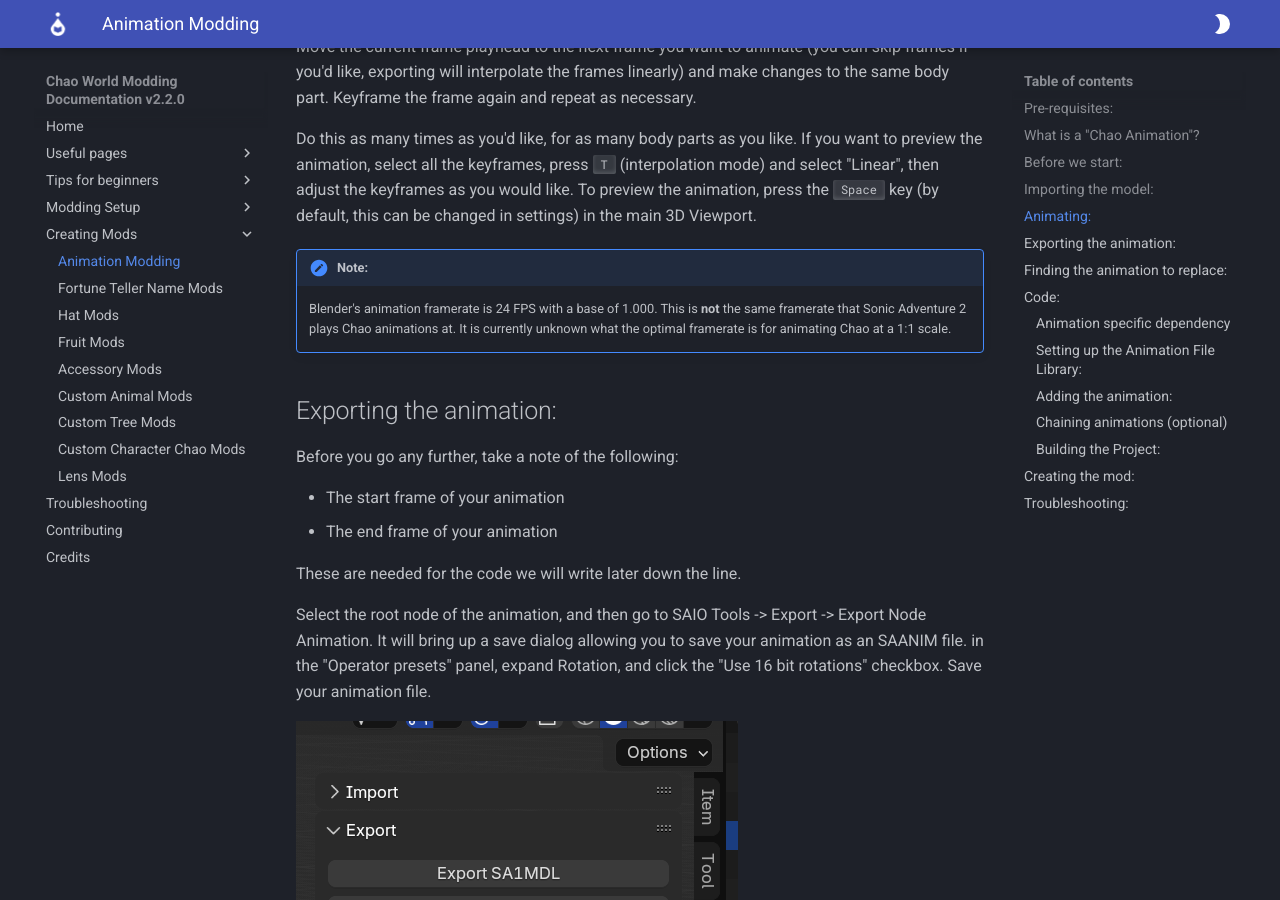
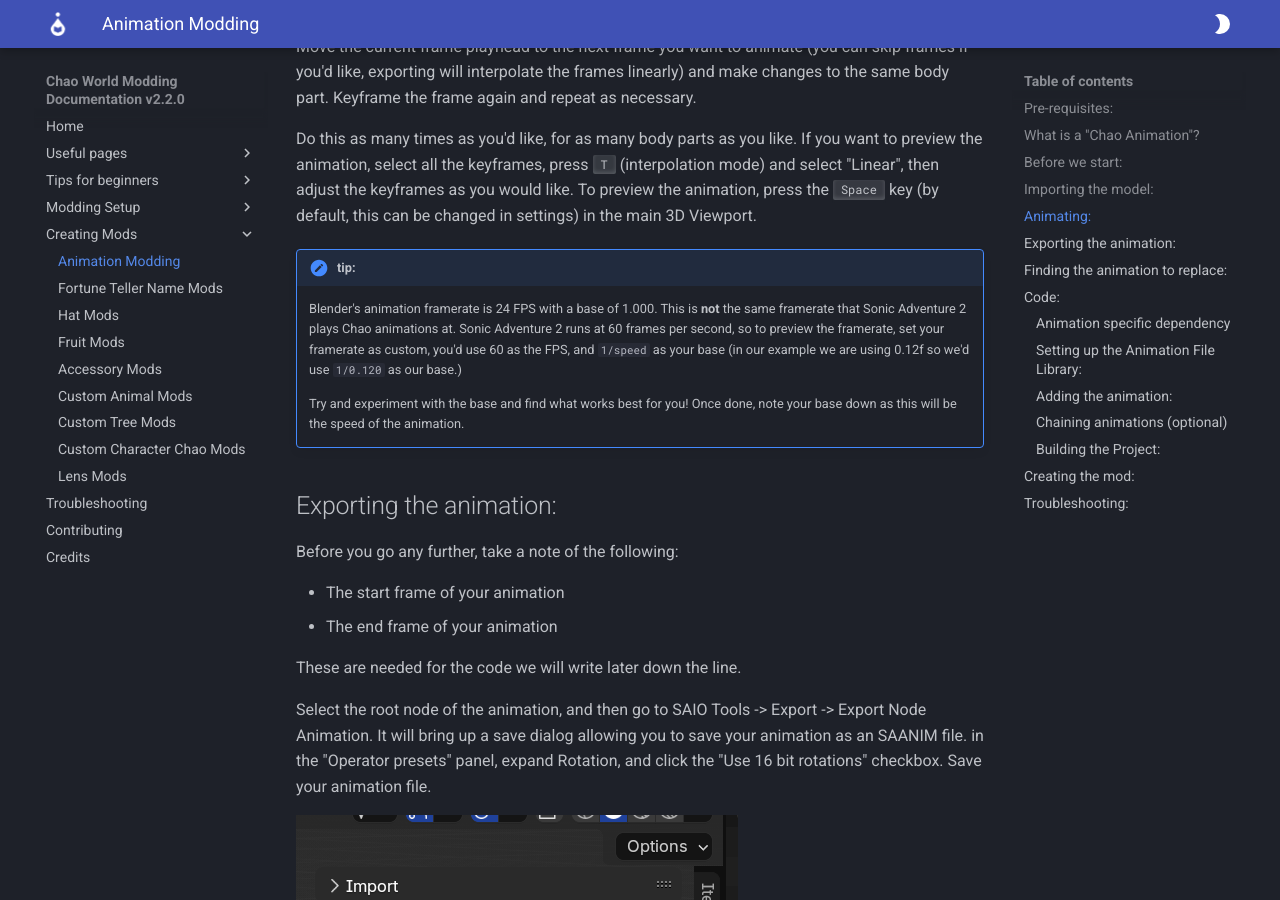
Before and after one commit to NostalgiaNinja/ChaoModding_Docs, an MkDocs documentation site: the page built from docs/AnimModding.md, in a window 1280 px wide and 900 px high, scrolled down 4296 px. Built offline with MkDocs 1.6.1 and Material for MkDocs 9.7.7, drawn with Linux system fonts in a browser that asks for light colours; some of the changed text lies outside the part shown.

Commit message:
Cleanup of anim modding and dev setup

```diff
--- a/docs/AnimModding.md
+++ b/docs/AnimModding.md
@@ -62,9 +62,10 @@ Move the current frame playhead to the next frame you want to animate (you can s
 
 Do this as many times as you'd like, for as many body parts as you like.  If you want to preview the animation, select all the keyframes, press ++t++ (interpolation mode) and select "Linear", then adjust the keyframes as you would like. To preview the animation, press the ++spc++ key (by default, this can be changed in settings) in the main 3D Viewport.
 
-!!! note "Note:"
-    Blender's animation framerate is 24 FPS with a base of 1.000. This is **not** the same framerate that Sonic Adventure 2 plays Chao animations at.  It is currently unknown what the optimal framerate is for animating Chao at a 1:1 scale.
+!!! note "tip:"
+    Blender's animation framerate is 24 FPS with a base of 1.000. This is **not** the same framerate that Sonic Adventure 2 plays Chao animations at.  Sonic Adventure 2 runs at 60 frames per second, so to preview the framerate, set your framerate as custom, you'd use 60 as the FPS, and `1/speed` as your base (in our example we are using 0.12f so we'd use `1/0.120` as our base.)
 
+    Try and experiment with the base and find what works best for you! Once done, note your base down as this will be the speed of the animation.
 ## Exporting the animation:
 
 Before you go any further, take a note of the following:
@@ -176,7 +177,7 @@ Let's break it down:
 
 `EndFrame` - The End Frame of the animation. This will be the final frame in your timeline.
 
-`Speed` - The playback speed of the animation. Not much is known about this, but 0.12f is a recommended value for this.
+`Speed` - The playback speed of the animation. We use 0.12f as an example, but the formula for speed is `fps * speed`. Implying 60FPS, our speed formula would look as follows: `60 * 0.12f`.
 
 Put together, here is an example of what it'll look like:
 
```
Also changed, not shown: docs/DevSetup.md (+0 -7 lines).
